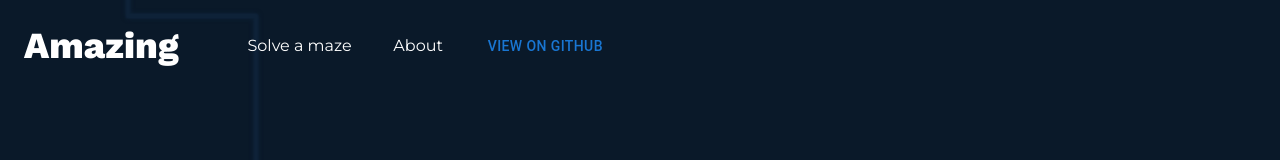
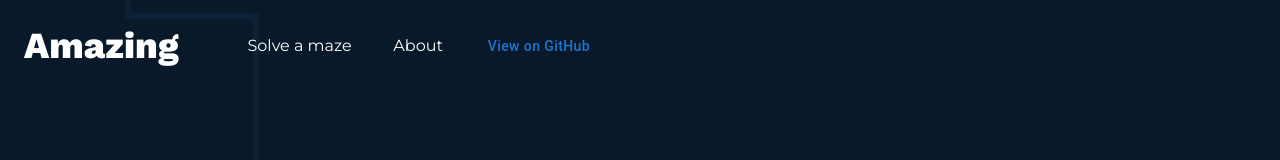
Before and after one commit to ElCholoGamer/amazing, a Next.js app: page / in a window 1280 px wide. Shown: the top 160 px of the page. Built offline with nearby package versions, Linux system fonts and the light colour scheme; no server answers.

Commit message:
refactor(layout): disable github link text-transform

```diff
--- a/src/modules/layout/components/Header.tsx
+++ b/src/modules/layout/components/Header.tsx
@@ -15,7 +15,7 @@ export const Header: React.FC = () => (
 		</Navigation>
 
 		<Link href="https://github.com/ElCholoGamer/amazing" passHref>
-			<Button className={styles.rightLink}>View on GitHub</Button>
+			<Button className={`${styles.rightLink} no-transform`}>View on GitHub</Button>
 		</Link>
 	</header>
 );
```
